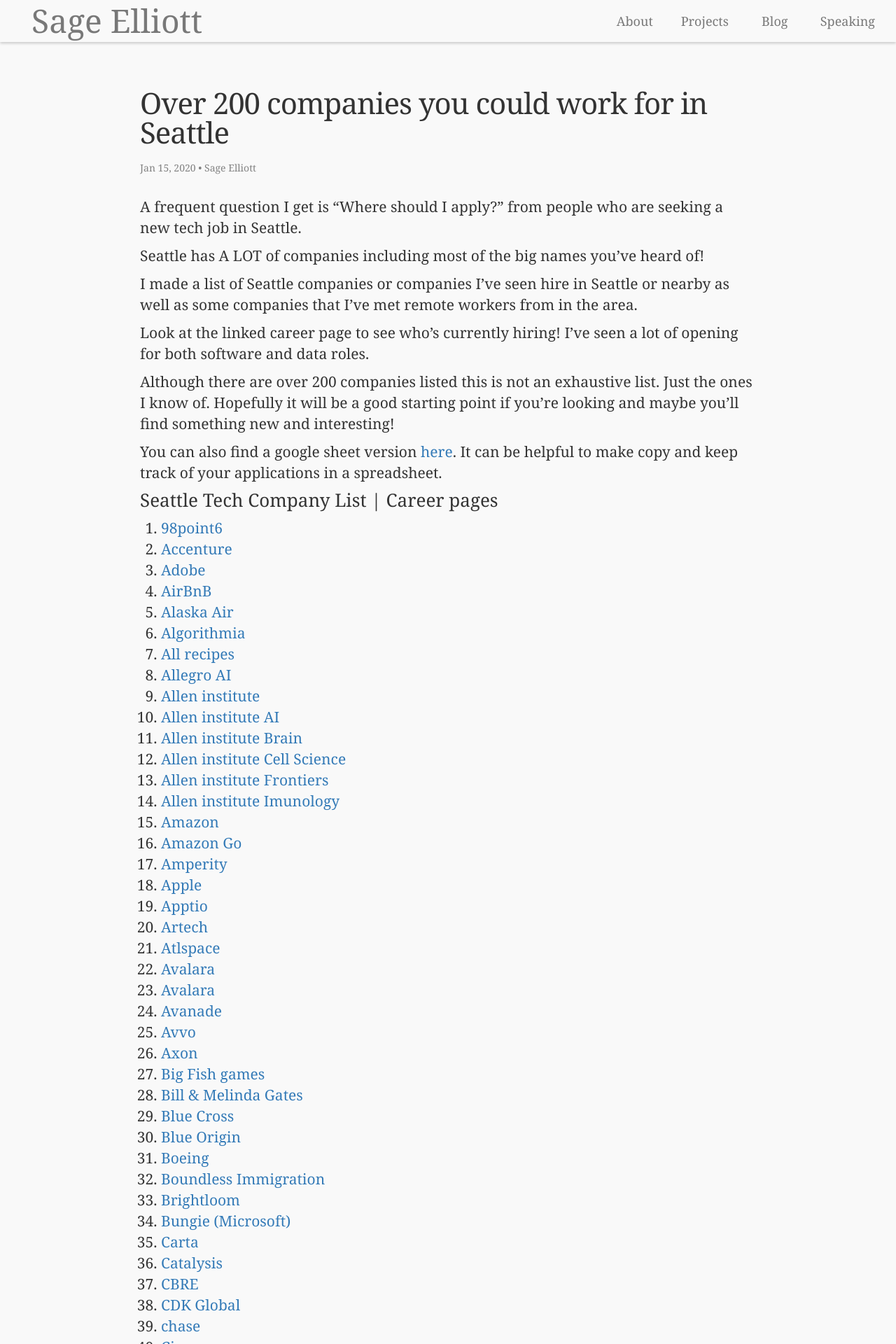
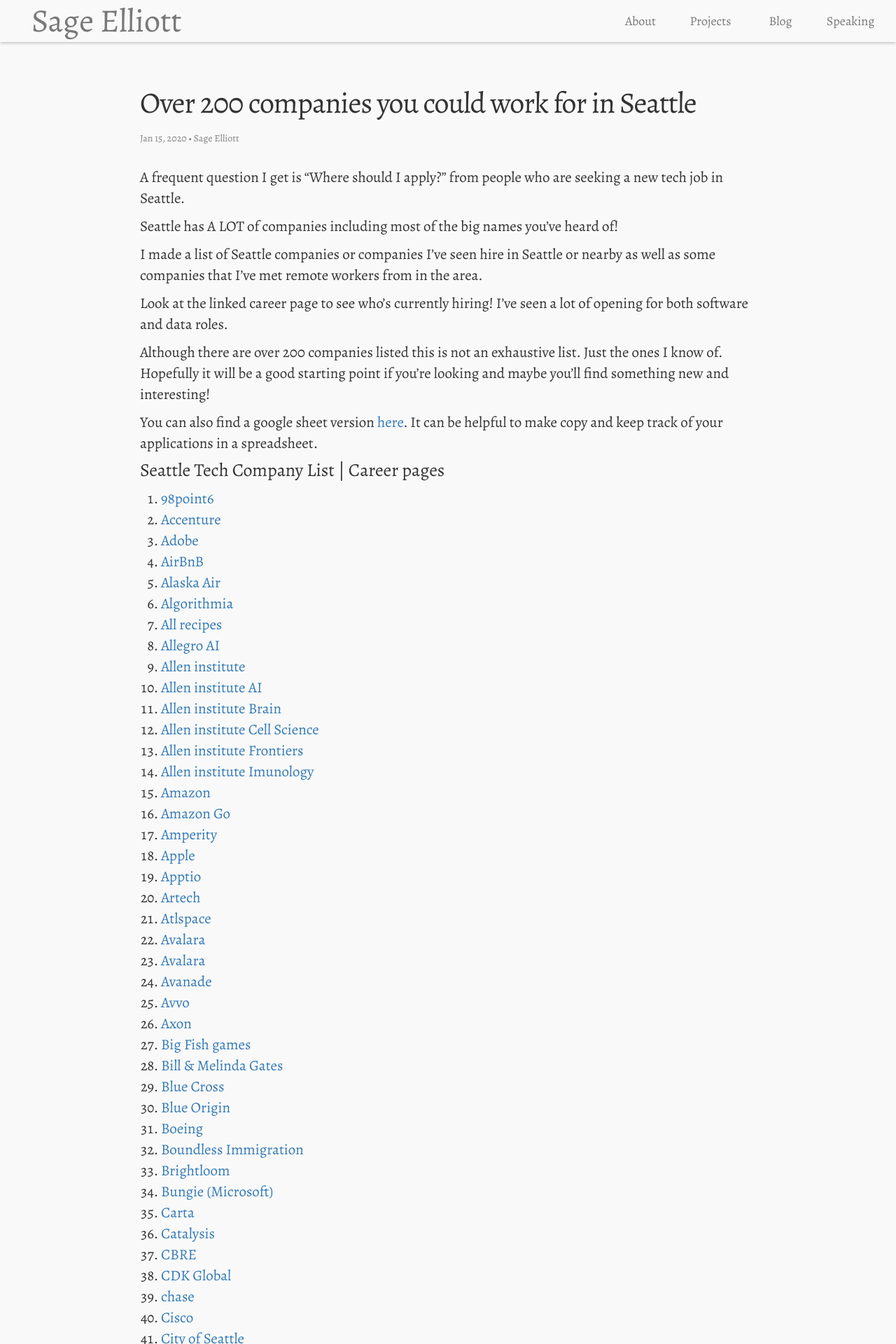
Before and after one commit to sagecodes/sage-blog, a Jekyll site: the page built from _posts/blog/resources/2020-01-15-seattle_jobs.markdown, in a window 1280 px wide. Shown: the top 1920 px of the page at 70% size. Built offline with Jekyll 4.4.1, drawn with Linux system fonts in a browser that asks for light colours; nearby versions of some CDN libraries; some web fonts are replaced; some of the changed text lies outside the part shown.

Commit message:
fix: Zonar link

```diff
--- a/_posts/blog/resources/2020-01-15-seattle_jobs.markdown
+++ b/_posts/blog/resources/2020-01-15-seattle_jobs.markdown
@@ -235,5 +235,5 @@
 1. [Yesler](https://yesler.com/careers/)
 1. [Zillow](https://www.zillow.com/careers/)
 1. [ZipWip](https://www.zipwhip.com/careers/)
-1. [Zonar Systems](https://www.zonarsystems.com/company/careers/
+1. [Zonar Systems](https://www.zonarsystems.com/company/careers/)
 1. [Zulilly](https://www.zulily.com/careers)
--- a/css/style.css
+++ b/css/style.css
@@ -30,7 +30,7 @@
 
 /* "Alegreya", */
 body {
-    font-family:  Georgia, serif;
+    font-family: Alegreya, Georgia, serif;
     font-weight: normal;
     color: #333;
     font-size: 21px;
```
